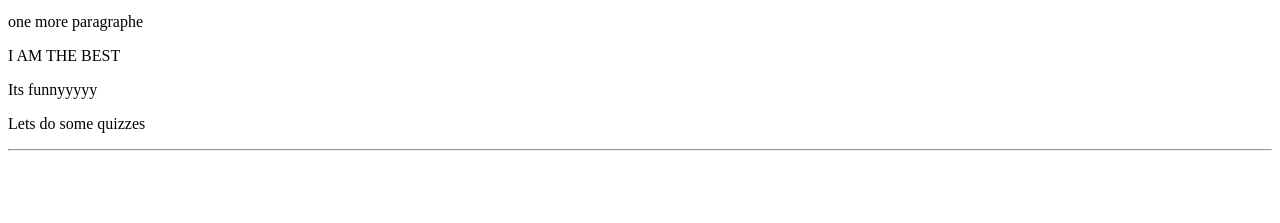
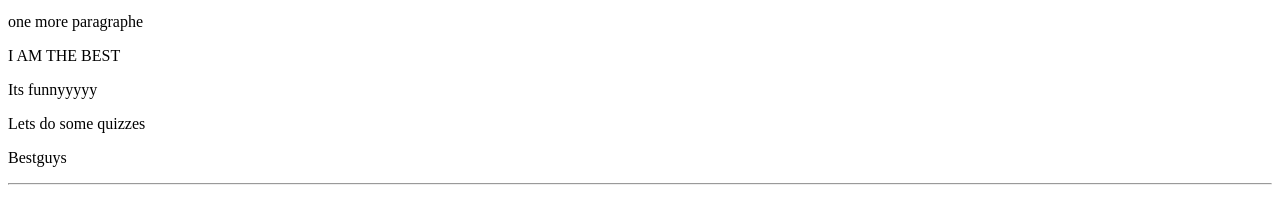
Before and after one commit to Kouseila/kouseila.github.io, a plain HTML site: page demo/index.html in a window 1280 px wide. Shown: the part 101-324 px from the top of the page. Drawn offline with Linux system fonts and the light colour scheme.

Commit message:
add paragraph

```diff
--- a/demo/index.html
+++ b/demo/index.html
@@ -12,6 +12,8 @@
    <p>I AM THE BEST</p>
    <p>Its funnyyyyy</p>
    <p>Lets do some quizzes</p>
+   <p>Bestguys</p>
+
    <hr>
 </body>
 </html>
```
